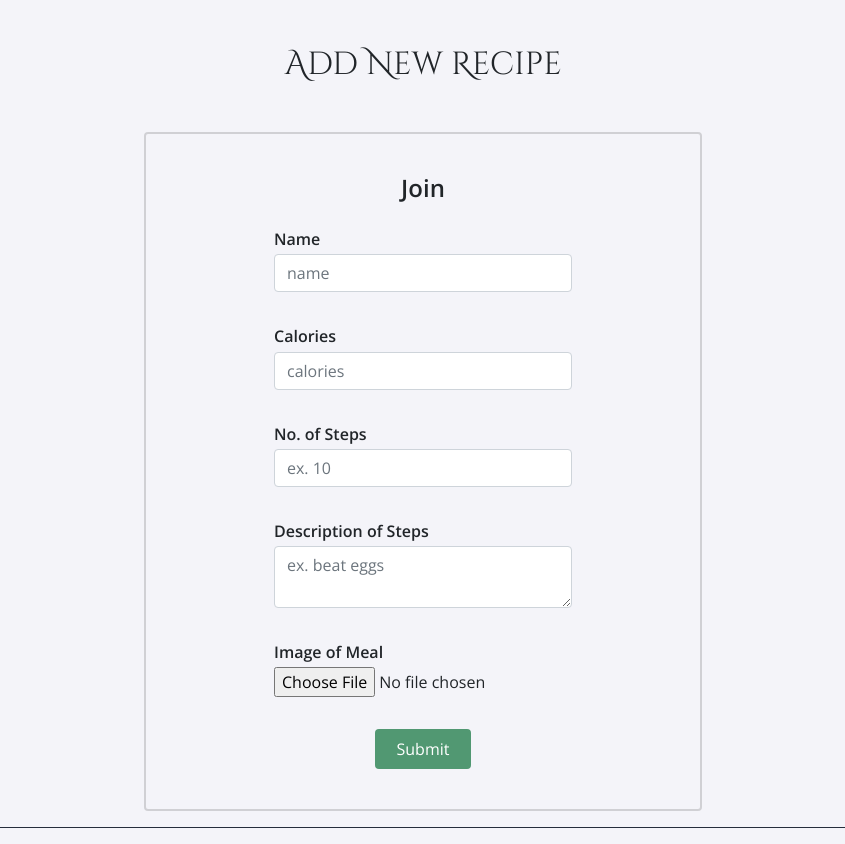
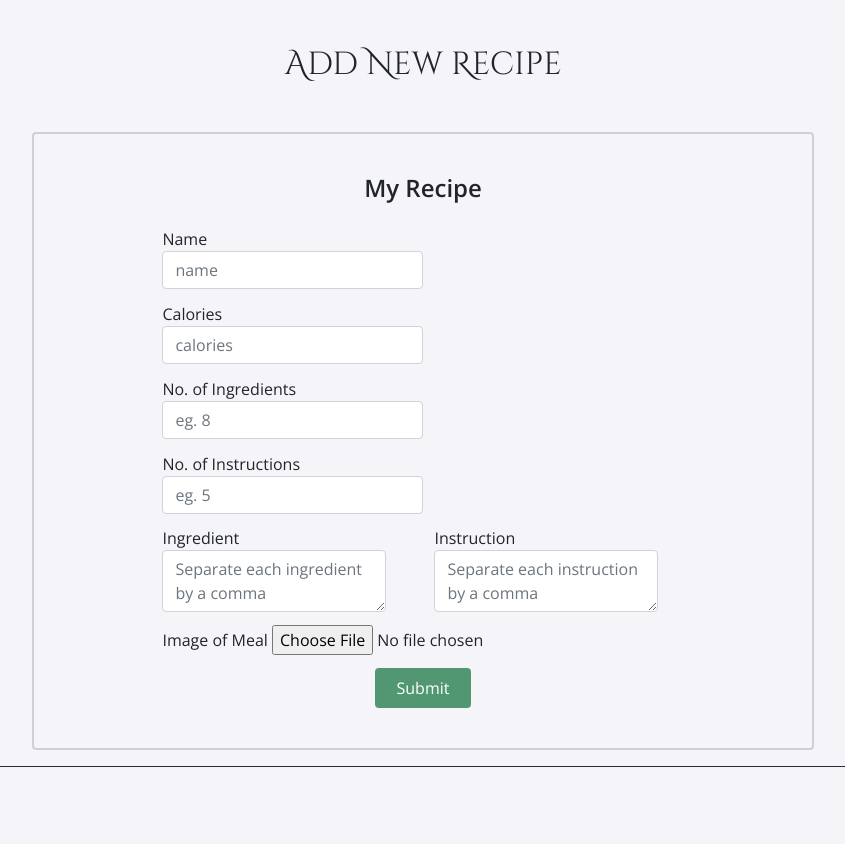
Before and after one commit to amoablo/comp3161-project, a Flask app: page /addRecipe in a window 1280 px wide. Shown: the part 74-918 px from the top of the page, without its empty margins (217-1062 px from the left). After the commit the page ends 841 px from the top, so only its background shows below. Run offline with Flask 2, Linux system fonts and the light colour scheme; some libraries are stand-ins or nearby versions.

Commit message:
Add recipe feature

```diff
--- a/app/forms.py
+++ b/app/forms.py
@@ -20,8 +20,10 @@ class MealPlanForm(FlaskForm):
 class RecipeForm(FlaskForm):
     name = StringField('Name', validators=[InputRequired()])
     calories = IntegerField("Calories", validators=[DataRequired()], description="Number of calories for the meal that will be created from this recipe")
-    number_of_steps = IntegerField("No. of Steps", validators=[DataRequired()], description="Number of steps for to prepare a meal from this recipe")
-    step_description = TextAreaField('Description of Steps', validators=[DataRequired()])
+    ingredient = TextAreaField("Ingredient", validators=[DataRequired()], description="Number of steps for to prepare a meal from this recipe")
+    no_ingredients = IntegerField("No. of Ingredients", validators=[DataRequired()], description="")
+    no_instructions = IntegerField("No. of Instructions", validators=[DataRequired()], description="")
+    instruction = TextAreaField('Instruction', validators=[DataRequired()])
     image = FileField('Image of Meal', validators=[
         FileRequired(),
         FileAllowed(['jpg','png','jpeg'], 'Images only')
--- a/app/static/css/app.css
+++ b/app/static/css/app.css
@@ -114,6 +114,36 @@ a{
     border: 2px solid rgba(0, 0, 0, 0.15);
     padding: 2.5rem 8rem 2.5rem 8rem;
 }
+.recipe-form{
+    width: 70%;
+    margin-left: auto;
+    margin-right: auto;
+    border: 2px solid rgba(0, 0, 0, 0.15);
+    padding: 2.5rem 8rem 2.5rem 8rem;
+}
+.recipe-form .short-input{
+    width: 50%;
+}
+.recipe-form .form-group{
+    padding-bottom: 0.8rem;
+}
+.add-steps{
+    background-color:#273043;
+    color: #fff !important;
+}  .custom-btn:hover{
+    box-shadow: rgba(0, 0, 0, 0.11) 0px 5px 10px, rgba(0, 0, 0, 0.14) 0px 3px 3px;
+    opacity: 0.9;
+}
+.add-steps:focus{
+    box-shadow: none;
+}
+.add-steps:hover{
+    box-shadow: rgba(0, 0, 0, 0.11) 0px 5px 10px, rgba(0, 0, 0, 0.14) 0px 3px 3px;
+    opacity: 0.9;
+}
+.custom-btn:focus{
+    box-shadow: none;
+}
 .login-form label{
     font-weight: 600;
     padding-bottom: 0.2rem;
--- a/app/templates/addRecipe.html
+++ b/app/templates/addRecipe.html
@@ -7,26 +7,37 @@
     <h2 id='login-page-text'>Add New Recipe</h2>
   </div>
   {% include 'flash_messages.html' %}
-  <form action="{{ url_for('login') }}" enctype="multipart/form-data" method="post" class="login-form rounded">
+  <form action="{{ url_for('login') }}" enctype="multipart/form-data" method="post" class="recipe-form rounded">
     {{ form.csrf_token }}
 
-    <h4 class='form-header'>Join</h4>
-    <div class="form-group">
+    <h4 class='form-header'>My Recipe</h4>
+    <div class="form-group short-input">
       {{ form.name.label }}
       {{ form.name(class='form-control', placeholder="name") }}
     </div>
-    <div class="form-group">
+    <div class="form-group short-input">
       {{ form.calories.label }}
       {{ form.calories(class='form-control', placeholder="calories") }}
     </div>
+    <div class="form-group short-input">
+      {{ form.no_ingredients.label }}
+      {{ form.no_ingredients(class='form-control', placeholder="eg. 8") }}
+    </div>
+    <div class="form-group short-input">
+      {{ form.no_instructions.label }}
+      {{ form.no_instructions(class='form-control', placeholder="eg. 5") }}
+    </div>
+    <div class="recipe-steps d-flex gap-5 step{{i}}">
         <div class="form-group">
-        {{ form.number_of_steps.label }}
-        {{ form.number_of_steps(class='form-control', placeholder="ex. 10") }}
+            {{ form.ingredient.label }}
+            {{ form.ingredient(class='form-control', placeholder="Separate each ingredient by a comma") }}
           </div>
           <div class="form-group">
-        {{ form.step_description.label }}
-        {{ form.step_description(class='form-control', placeholder="ex. beat eggs") }}
+            {{ form.instruction.label }}
+            {{ form.instruction(class='form-control', placeholder="Separate each instruction by a comma") }}
           </div>
+    </div>
+
     <div class="form-group">
       {{ form.image.label }}
       {{ form.image}}
--- a/app/templates/base.html
+++ b/app/templates/base.html
@@ -20,7 +20,6 @@
     <link rel="preconnect" href="https://fonts.gstatic.com">
     <link href="https://fonts.googleapis.com/css2?family=Open+Sans:wght@300;400;600;700;800&display=swap" rel="stylesheet">
     <link href="https://fonts.googleapis.com/css2?family=Cinzel+Decorative:wght@400;700;900&family=Open+Sans:wght@300;400;600;700;800&display=swap" rel="stylesheet">
-
     <link rel="stylesheet" href="/static/css/app.css">
     {% block css %} {% endblock%}
   </head>
@@ -40,6 +39,7 @@
         </div>
     </footer>
 
+    <script src="static/js/app.js"></script>
     <!-- jQuery (necessary for Bootstrap's JavaScript plugins) -->
     <script src="https://ajax.googleapis.com/ajax/libs/jquery/1.12.4/jquery.min.js"></script>
 
--- a/app/views.py
+++ b/app/views.py
@@ -56,7 +56,7 @@ def getRecipe(recipieid):
 
 
 @app.route('/myRecipes')
-#@login_required
+@login_required
 def myRecipes():
     """Render website's Personal Recipes Uploaded, My Recipes page."""
     #connect to the db
@@ -78,20 +78,51 @@ def addRecipe():
 
         name = form.name.data
         calories = form.calories.data
-        number_of_steps = form.number_of_steps.data
-        step_description = form.step_description.data
+        ingredients = form.ingredients.data
+        instructions = form.instructions.DataRequired
+        ingr_list = ingredients.split(',')
+        inst_list = instructions.split(',')
+
         image = request.files['image']
         filename = secure_filename(image.filename)
         image.save(os.path.join(app.config['UPLOAD_FOLDER'], filename))
         date = datetime.today().strftime('%Y-%m-%d')
-
         con = db_connect()
         cur=con.cursor()
-        recipe = 'insert into recipe values(%s %s %s);'
-        cur.execute(recipe,name,date,filename)
-        for i in number_of_steps:
-            instruction = 'insert into instructions values(%s %s);'
-            cur.execute(instruction,i,instruction)
+        recipeId = "SELECT `AUTO_INCREMENT` FROM INFORMATION_SCHEMA.TABLES WHERE TABLE_NAME = 'instructions'"
+        recipe = 'insert into recipe values(%s %s %s %s %s);'
+        cur.execute(recipe,recipeId,name,date,calories,filename)
+        #instruction
+        for i in range(len(inst_list)):
+            instructionId = "SELECT `AUTO_INCREMENT` FROM INFORMATION_SCHEMA.TABLES WHERE TABLE_NAME = 'instructions'"
+            instruction = 'insert into instructions values(%s %s %s);'
+            cur.execute(instruction,instructionId,i+1,inst_list[i])
+        #ingredient
+        for i in range(len(ingr_list)):
+            ingredientId = "SELECT `AUTO_INCREMENT` FROM INFORMATION_SCHEMA.TABLES WHERE TABLE_NAME = 'ingredients'"
+            ingredient = 'insert into ingredients values(%s %s);'
+            name = ingr_list[i].split()[2]
+            cur.execute(ingredient,ingredientId,)
+        #made_of
+        for i in range(len(ingr_list)):
+            amount = ingr_list[i].split()[0]
+            made_of = 'insert into made_of values(%s s% s%)'
+            cur.execute(made_of,recipeId,ingredientId,amount)
+        #prepare
+        for i in range(len(inst_list)):
+            prepare = 'insert into prepare values(%s s% s%)'
+            cur.execute(prepare,recipeId,ingredientId,i+1)
+
+        #measurement
+        for i in range(len(inst_list)):
+            m_id = "SELECT `AUTO_INCREMENT` FROM INFORMATION_SCHEMA.TABLES WHERE TABLE_NAME = 'measurement'"
+            unit = ingr_list[i].split()[1]
+            measurement = 'insert into measurement values(s% s%)'
+            cur.execute(measurement,m_id,unit)
+        #measured_in
+        for i in range(len(inst_list)):
+            measured_in = 'insert into measured_in values(%s s% s%)'
+            cur.execute(measured_in,ingredientId,m_id)
 
         cur.close()
         con.close()
@@ -184,7 +215,7 @@ def mealPlan():
     return redirect(url_for('login'))
 
 @app.route('/pantry')
-# @login_required
+@login_required
 def pantry():
     """Render website's pantry page."""
     conn = db_connect()
@@ -203,7 +234,7 @@ def pantry():
 
 
 @app.route('/shoppingList')
-#@login_required
+@login_required
 def shoppingList():
     ingredients = []
     if current_user.is_authenticated:
```
Also changed, not shown: app/static/js/app.js (+34 -0 lines). Lines whose indentation alone changed are shown as unchanged.
